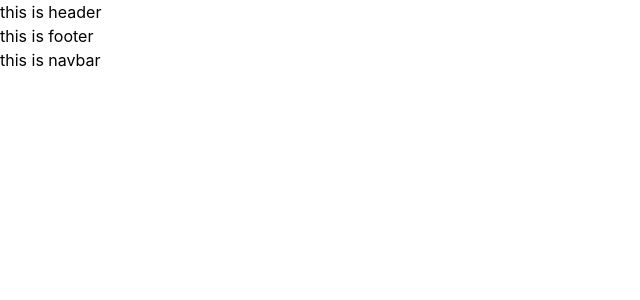
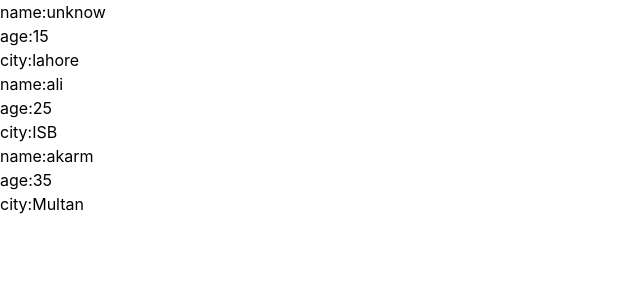
Before and after one commit to MuhammadHamid89/project, a React (Vite) app: page / in a window 1280 px wide. Shown: the top 300 px of the page, without its empty margins (0-640 px from the left). Built offline with nearby package versions, Linux system fonts and the light colour scheme.

Commit message:
props practice

```diff
--- a/src/App.jsx
+++ b/src/App.jsx
@@ -1,13 +1,12 @@
-import Footer from "./Components/Footer";
-import Header from "./Components/Header";
-import Navbar from "./Components/Navbar";
+import Student from "./Components/StudentCard"
 
 function App(){
+  // const name='ali'
   return(
     <>
-    <Header />
-    <Footer />
-    <Navbar />
+    <Student  age={15} city='lahore' />
+    <Student name='ali' age={25} city='ISB' />
+    <Student name='akarm' age={35} city='Multan' />
     </>
   )
 }
--- a/src/Components/Footer.jsx
+++ /dev/null
@@ -1,8 +0,0 @@
-function Footer(){
-    return(
-        <>
-        <h1>this is footer</h1>
-        </>
-    )
-}
-export default Footer
--- a/src/Components/Header.jsx
+++ /dev/null
@@ -1,8 +0,0 @@
-function Header(){
-    return(
-        <>
-        <h1>this is header</h1>
-        </>
-    )
-}
-export default Header;
--- a/src/Components/Navbar.jsx
+++ /dev/null
@@ -1,8 +0,0 @@
-function Navbar(){
-    return(
-        <>
-        <h1>this is navbar</h1>
-        </>
-    )
-}
-export default Navbar
--- a/src/Components/StudentCard.jsx
+++ b/src/Components/StudentCard.jsx
@@ -0,0 +1,13 @@
+//object data type use destructure
+function Student({name='unknow',age,city}){
+    // console.log('props',props)
+    return(
+        <>
+        <h2>name:{name}</h2>
+        <h2>age:{age}</h2>
+        <h2>city:{city}</h2>
+
+        </>
+    )
+}
+export default Student
```
Also changed, not shown: 2 other files (tests, documents, lock files or other folders).
